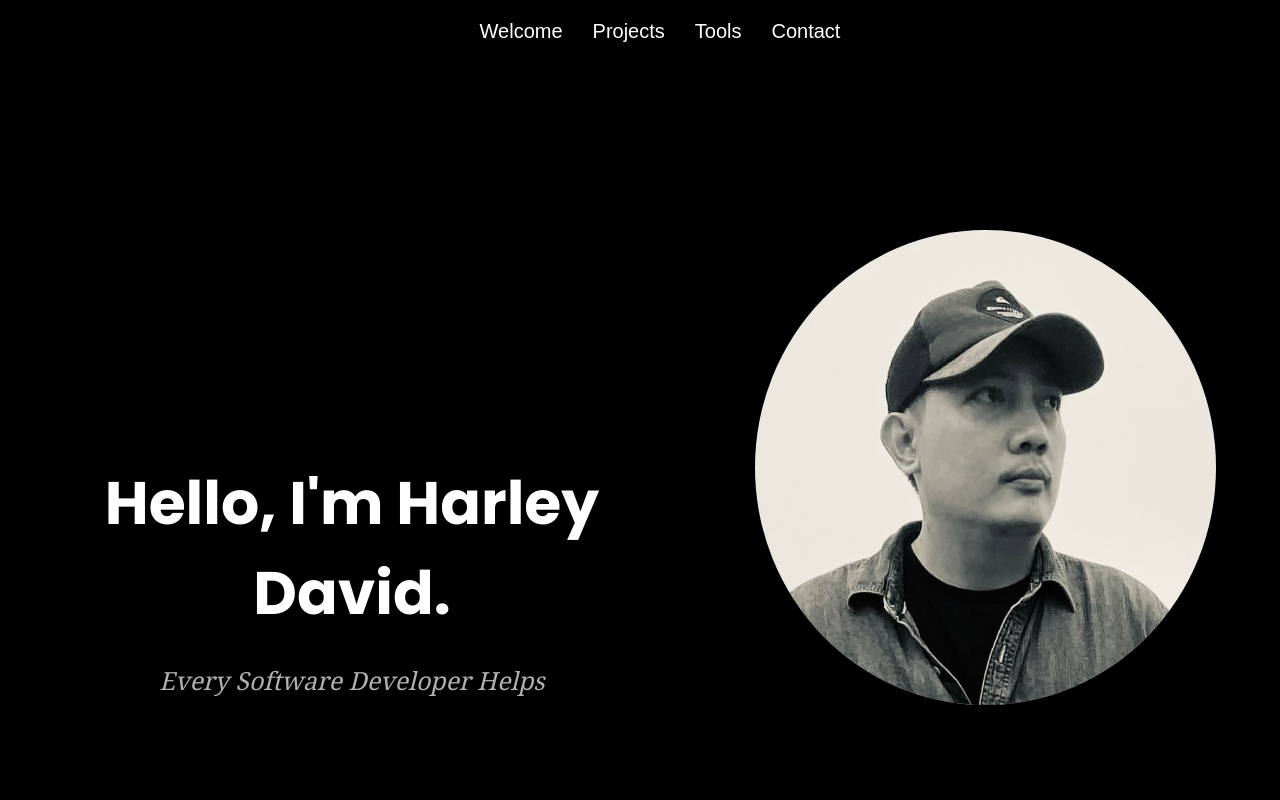
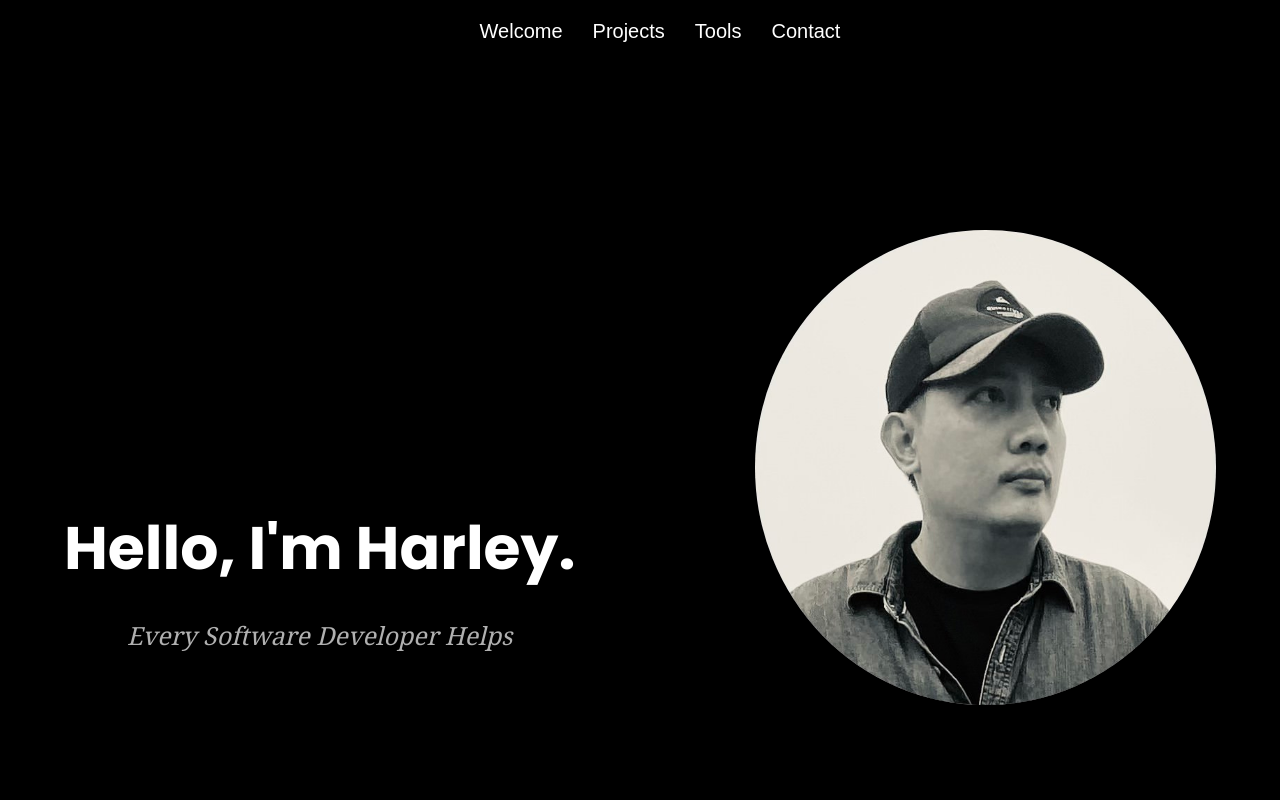
Before and after one commit to Harleygc018080/Harleygc018080.github.io, a plain HTML site: page index.html in a window 1280 px wide. Shown: the top 800 px of the page. Drawn offline with nearby package versions, Linux system fonts and the light colour scheme.

Commit message:
Update index.html

```diff
--- a/index.html
+++ b/index.html
@@ -26,7 +26,7 @@
    <section id="welcome-section">
       <div class="welcome-content">
          <div class="welcome-text">
-            <h1>Hello, I'm Harley David.</h1>
+            <h1>Hello, I'm Harley.</h1>
             <p>Every Software Developer Helps</p>
          </div>
          <div class="welcome-image">
```
